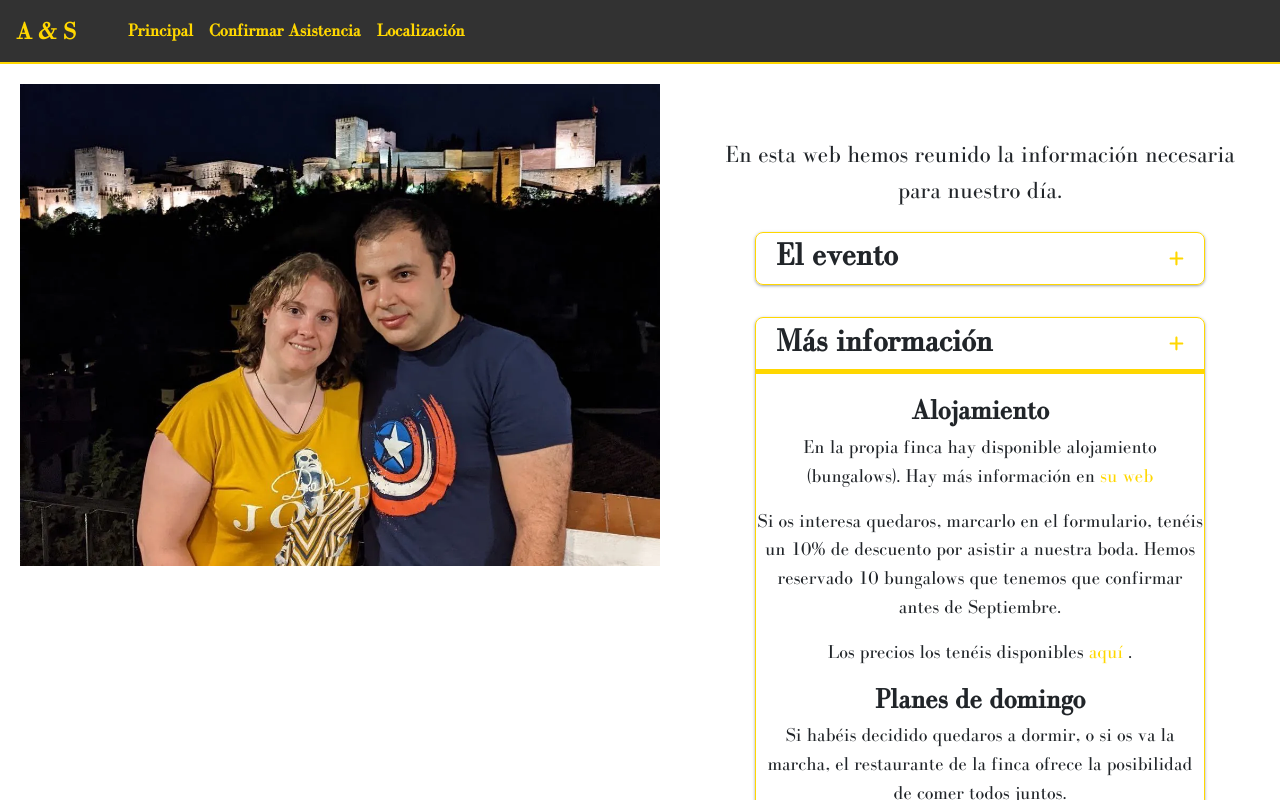
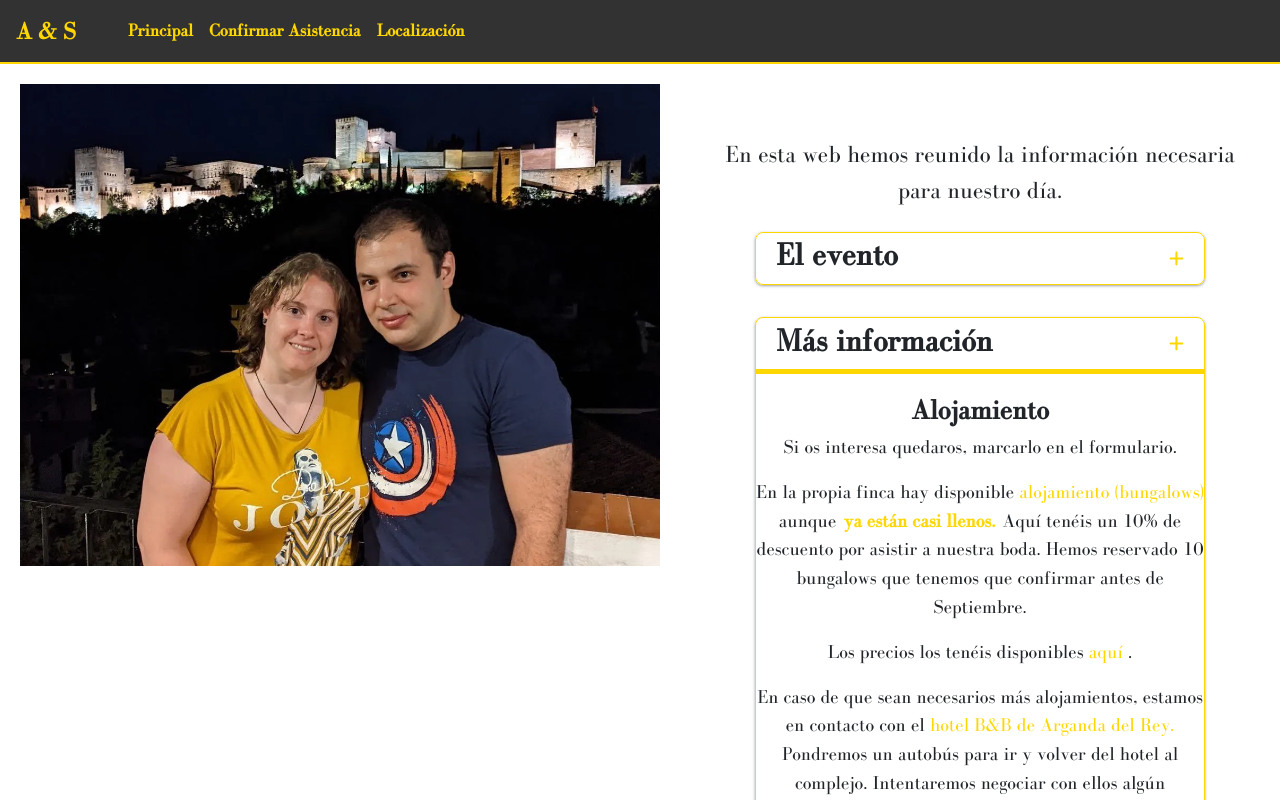
Before and after one commit to amardomingo/wedding-frontend, a React (Vite) app in the folder frontend/: page / in a window 1280 px wide. Both pictures are taken after a click on the button "Más información". Built offline with nearby package versions, Linux system fonts and the light colour scheme; no server answers; the HTML template or start-up script is replaced by a standard one.

Commit message:
update hotel information

```diff
--- a/frontend/src/components/Home/Home.css
+++ b/frontend/src/components/Home/Home.css
@@ -32,6 +32,12 @@
     font-size: 1.5rem;
     margin: 1rem;
   }
+}
+
+.highlight {
+  color: #ffd700;
+  font-weight: bold;
+  padding: 2px;
 }
 
 .details-buttons {
--- a/frontend/src/components/Home/index.jsx
+++ b/frontend/src/components/Home/index.jsx
@@ -141,21 +141,24 @@ function Home() {
               ref={contentRefs.information}
             >
               <h3 className="h3-home">Alojamiento</h3>
+              <p>Si os interesa quedaros, marcarlo en el formulario. </p>
               <p>
-                En la propia finca hay disponible alojamiento (bungalows). Hay
-                más información en{' '}
+                En la propia finca hay disponible{' '}
                 <Link
                   to="https://www.complejolaciguena.com/bungalows-madrid/"
                   target="_blank"
                   rel="noopener noreferrer"
                 >
-                  su web
+                  {' '}
+                  alojamiento (bungalows)
                 </Link>
-              </p>
-              <p>
-                Si os interesa quedaros, marcarlo en el formulario, tenéis un
-                10% de descuento por asistir a nuestra boda. Hemos reservado 10
-                bungalows que tenemos que confirmar antes de Septiembre.
+                aunque <span className="highlight">
+                  {' '}
+                  ya están casi llenos.
+                </span>{' '}
+                Aquí tenéis un 10% de descuento por asistir a nuestra boda.
+                Hemos reservado 10 bungalows que tenemos que confirmar antes de
+                Septiembre.
               </p>
               <p>
                 Los precios los tenéis disponibles{' '}
@@ -164,6 +167,21 @@ function Home() {
                 </a>{' '}
                 .
               </p>{' '}
+              <p>
+                En caso de que sean necesarios más alojamientos, estamos en
+                contacto con el{' '}
+                <Link
+                  to="https://www.hotel-bb.com/es/hotel/madrid-arganda?gps%5Bvalue%5D=40.3064291%2C-3.4471723&gps%5Bdistance%5D%5Bfrom%5D=10&bounds=%7B%22south%22%3A40.2892888%2C%22west%22%3A-3.4907462%2C%22north%22%3A40.3215092%2C%22east%22%3A-3.4251274%2C%22type%22%3A%22locality%22%7D&loc_country=ES&arrival_date=10%2F05%2F2024&departure_date=10%2F06%2F2024&destination=Arganda+del+Rey&internal_keywords=Arganda+del+Rey&viewport=1460x460&r1_ad=2&currency_code=EUR#rooms-block-scroll"
+                  target="_blank"
+                  rel="noopener noreferrer"
+                >
+                  {' '}
+                  hotel B&B de Arganda del Rey.
+                </Link>{' '}
+                Pondremos un autobús para ir y volver del hotel al complejo.
+                Intentaremos negociar con ellos algún descuento en función de
+                cuantas habitaciones sean necesarias.
+              </p>
               <h3 className="h3-home">Planes de domingo</h3>
               <p>
                 Si habéis decidido quedaros a dormir, o si os va la marcha, el
```
